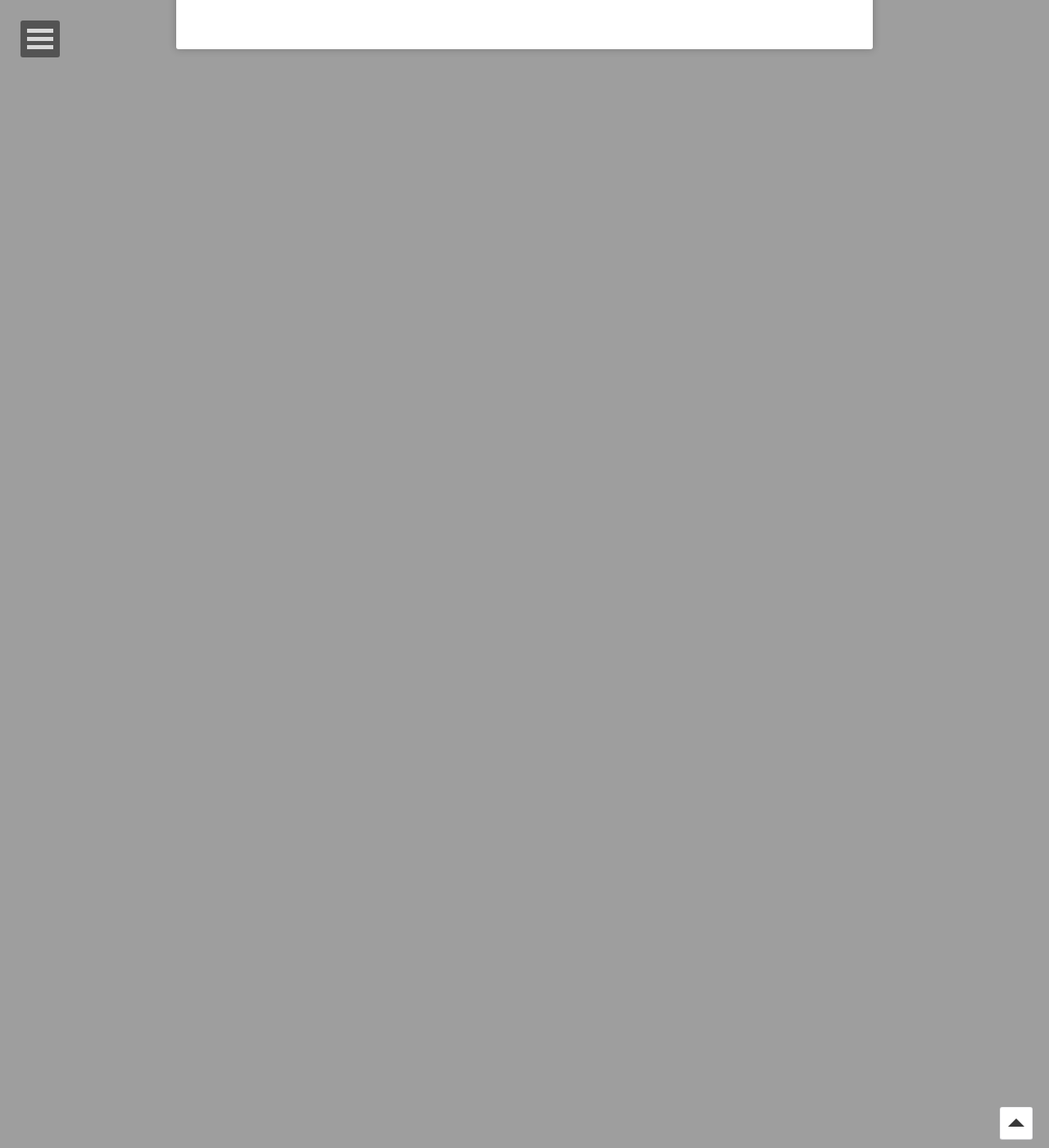
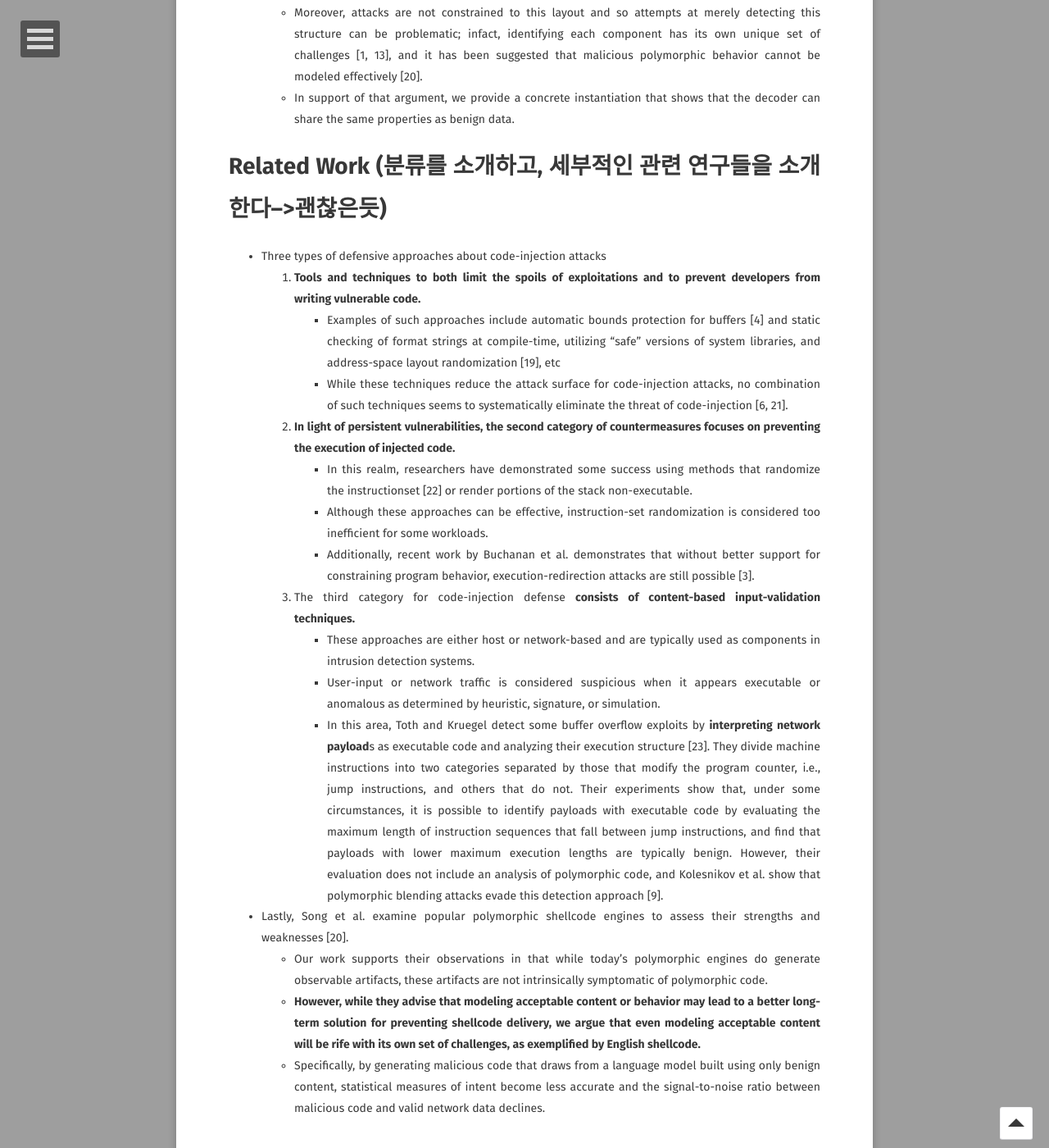
Before and after one commit to leesk212/leesk212.github.io, a Jekyll site: the page built from _posts/2022-11-11-[paper] English Shellcode.md, in a window 1280 px wide and 1400 px high, scrolled down 5710 px. Shown: the whole window at 82% size. Built offline with Jekyll 4.4.1, drawn with Linux system fonts in a browser that asks for light colours; some web fonts are replaced; our own code applies the rules of GitHub Pages for plain Markdown files; comment, search, counter and statistics services are not loaded; before the commit the page ends 5770 px from its top, so only the background shows below that; some of the changed text lies outside the part shown.

Commit message:
Update 2022-11-11-[paper] English Shellcode.md

```diff
--- a/_posts/2022-11-11-[paper] English Shellcode.md
+++ b/_posts/2022-11-11-[paper] English Shellcode.md
@@ -65,25 +65,45 @@ being exploited arise due to some level of neglect on the part of system and app
 # On the ARMS RACE
 * In this paper, we focus on natively-executable shellcode for x86 processors.
 * In this case, machine code and shellcode are fundamentally identical; they both adhere to the same binary representation directly executable by the processor.
-* Shellcode developers are often faced with constraints that limit the range of byte-values accepted by a vulnerable application.
-* For instance, many applications restrict input to certain character-sets (e.g., printable, alphanumeric, MIME), or filter input with common library routines like isalnum and strspn.
+* Shellcode developers are often faced with constraints that **limit the range of byte-values accepted by a vulnerable application.**
+  * For instance, many applications restrict input to certain character-sets (e.g., printable, alphanumeric, MIME), or filter input with common library routines like isalnum and strspn.
 * The difficulty in overcoming these restrictions and bypassing input filters depends on the range of acceptable input.
-*  Of course, these restrictions can be bypassed by writing shellcode that does not contain restricted bytevalues (e.g., null-bytes).
-* Although such restrictions often limit the set of operations available for use in an attack, attackers have derived encodings to convert unconstrained shellcode honoring these restrictions by building equivalency operations from reduced instruction sets (e.g., [25, 11]).
-* Of special note are the alphanumeric encoding engines [18] present in Metasploit (see www.metasploit.com).
-* These engines convert arbitrary payloads to representations composed only of letters and numerical digits.
-* These encodings are significant for two reasons.
-* First, alphanumeric shellcode can be stored in atypical and otherwise unsuspected contexts such as syntactically valid file and directory names or user passwords [18].
-* Second, the alphanumeric character set is significantly smaller than the set of characters available in Unicode and UTF-8 encodings.
-* This means that the set of instructions available for composing alphanumeric shellcode is relatively small.
-* To cope with these restrictions, patching or self-modification is often used.
-* Since alphanumeric engines produce encodings automatically, a decoder is required.
-* The challenge then is to develop an encoding scheme and decoder that use only alphanumeric characters (and hence, a restricted instruction set), yet are together capable of encoding arbitrary payloads.
+  * Of course, these restrictions can be bypassed by writing shellcode that does not contain restricted bytevalues (e.g., null-bytes).
+  * Although such restrictions often limit the set of operations available for use in an attack, attackers have derived encodings to convert unconstrained shellcode honoring these restrictions by building equivalency operations from reduced instruction sets (e.g., [25, 11]).
+    * Of special note are the alphanumeric encoding engines [18] present in Metasploit (see www.metasploit.com).
+    * **These engines convert arbitrary payloads to representations composed only of letters and numerical digits.(이 엔진은 임의의 페이로드를 문자와 숫자로만 구성된 표현으로 변환합니다.)**
+  * These encodings are significant for two reasons.
+    * First, alphanumeric shellcode can be stored in atypical and otherwise unsuspected contexts such as syntactically valid file and directory names or user passwords (영숫자 쉘코드는 구문적으로 유효한 파일 및 디렉토리 이름 또는 사용자 암호와 같은 비정형적이거나 의심되지 않는 컨텍스트에 저장할 수 있습니다.).
+    * Second, the alphanumeric character set is significantly smaller than the set of characters available in Unicode and UTF-8 encodings( 영숫자 문자 집합은 유니코드 및 UTF-8 인코딩에서 사용할 수 있는 문자 집합보다 상당히 작습니다.).
+  * This means that **the set of instructions available for composing alphanumeric shellcode is relatively small. **
+  * To cope with these restrictions, patching or self-modification is often used.
+  * **Since alphanumeric engines produce encodings automatically, a decoder is required.**
+  * **The challenge then is to develop an encoding scheme and decoder that use only alphanumeric characters (and hence, a restricted instruction set), yet are together capable of encoding arbitrary payloads.**
 * The top three rows in Figure 1 show examples using the Metasploit framework.
 
 ![image](https://user-images.githubusercontent.com/67637935/201266401-bc386478-bae9-4fd4-9f40-be28fa38708d.png)
+> Example encodings of a Linux IA32 Bind Shell. The PexAlphaNum and Alpha2 encodings were generated using the Metasploit Framework. A hash symbol in the last column represents a character that is either unprintable or from the extended ASCII character set.
 
 * We note that much of the literature describing code injection attacks (and prevention) assumes a standard attack template consisting of the basic components found traditionally in buffer-overflow attacks: a NOP sled, shellcode, and one or more pointers to the shellcode [1, 12, 23, 27].
-* Not surprisingly, the natural reaction has been to develop techniques that detect such structure or behavior [20, 23, 16, 15, 27, 14]. While emulation and static analysis have been successful in identifying some of the failings of advanced shellcode, in the limit, the overhead will likely make doing so improbable.
-* Moreover, attacks are not constrained to this layout and so attempts at merely detecting this structure can be problematic; infact, identifying each component has its own unique set of challenges [1, 13], and it has been suggested that malicious polymorphic behavior cannot be modeled effectively [20].
-* In support of that argument, we provide a concrete instantiation that shows that the decoder can share the same properties as benign data.
+  * Not surprisingly, the natural reaction has been to develop techniques that detect such structure or behavior [20, 23, 16, 15, 27, 14]. While emulation and static analysis have been successful in identifying some of the failings of advanced shellcode, in the limit, the overhead will likely make doing so improbable.
+  * Moreover, attacks are not constrained to this layout and so attempts at merely detecting this structure can be problematic; infact, identifying each component has its own unique set of challenges [1, 13], and it has been suggested that malicious polymorphic behavior cannot be modeled effectively [20].
+  * In support of that argument, we provide a concrete instantiation that shows that the decoder can share the same properties as benign data.
+
+# Related Work (분류를 소개하고, 세부적인 관련 연구들을 소개한다-->괜찮은듯)
+* Three types of defensive approaches about code-injection attacks
+  1. **Tools and techniques to both limit the spoils of exploitations and to prevent developers from writing vulnerable code.**
+    * Examples of such approaches include automatic bounds protection for buffers [4] and static checking of format strings at compile-time, utilizing “safe” versions of system libraries, and address-space layout randomization [19], etc
+    * While these techniques reduce the attack surface for code-injection attacks, no combination of such techniques seems to systematically eliminate the threat of code-injection [6, 21].
+  2. **In light of persistent vulnerabilities, the second category of countermeasures focuses on preventing the execution of injected code.**
+    * In this realm, researchers have demonstrated some success using methods that randomize the instructionset [22] or render portions of the stack non-executable.
+    * Although these approaches can be effective, instruction-set randomization is considered too inefficient for some workloads.
+    * Additionally, recent work by Buchanan et al. demonstrates that without better support for constraining program behavior, execution-redirection attacks are still possible [3].
+  3. The third category for code-injection defense **consists of content-based input-validation techniques.**
+    * These approaches are either host or network-based and are typically used as components in intrusion detection systems.
+    * User-input or network traffic is considered suspicious when it appears executable or anomalous as determined by heuristic, signature, or simulation.
+    * In this area, Toth and Kruegel detect some buffer overflow exploits by **interpreting network payload**s as executable code and analyzing their execution structure [23]. They divide machine instructions into two categories separated by those that modify the program counter, i.e., jump instructions, and others that do not. Their experiments show that, under some circumstances, it is possible to identify payloads with executable code by evaluating the maximum length of instruction
+sequences that fall between jump instructions, and find that payloads with lower maximum execution lengths are typically benign. However, their evaluation does not include an analysis of polymorphic code, and Kolesnikov et al. show that polymorphic blending attacks evade this detection approach [9].
+* Lastly, Song et al. examine popular polymorphic shellcode engines to assess their strengths and weaknesses [20].
+  * Our work supports their observations in that while today’s polymorphic engines do generate observable artifacts, these artifacts are not intrinsically symptomatic of polymorphic code.
+  * **However, while they advise that modeling acceptable content or behavior may lead to a better long-term solution for preventing shellcode delivery, we argue that even modeling acceptable content will be rife with its own set of challenges, as exemplified by English shellcode.**
+  * Specifically, by generating malicious code that draws from a language model built using only benign content, statistical measures of intent become less accurate and the signal-to-noise ratio between malicious code and valid network data declines.
```
